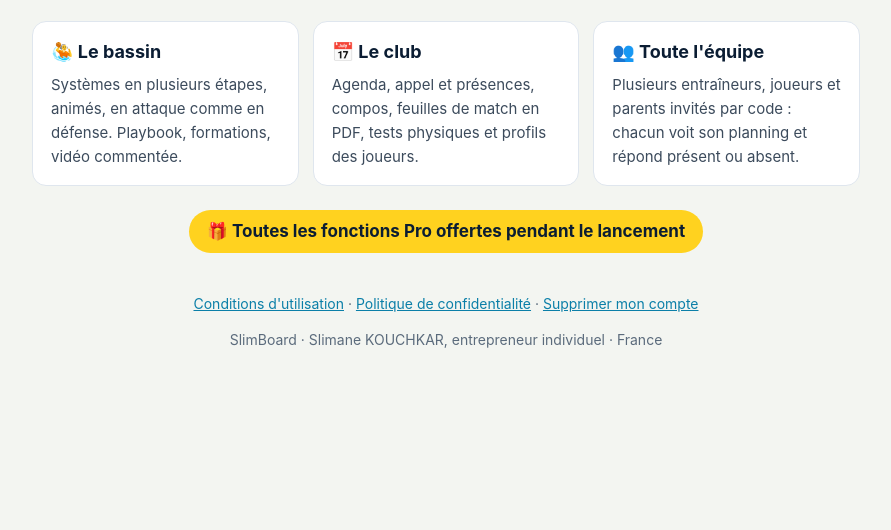
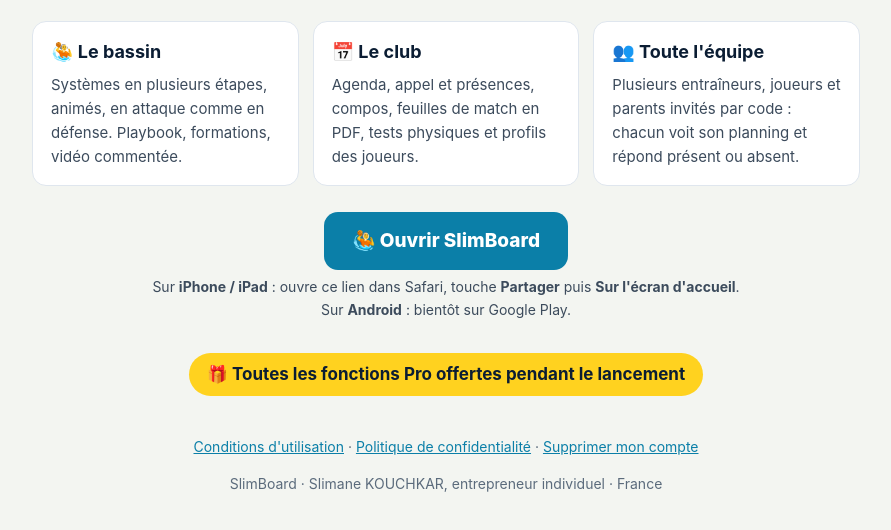
Before and after one commit to kouchkarslimane-ops/slimboard, a plain HTML site: page index.html in a window 1280 px wide. Shown: the part 328-858 px from the top of the page, without its empty margins (194-1085 px from the left). Before the commit the page ends 800 px from the top, so only its background shows below. Drawn offline with Linux system fonts and the light colour scheme.

Commit message:
Bouton Ouvrir SlimBoard

```diff
--- a/index.html
+++ b/index.html
@@ -34,6 +34,8 @@
     <div class="card"><h2>📅 Le club</h2><p>Agenda, appel et présences, compos, feuilles de match en PDF, tests physiques et profils des joueurs.</p></div>
     <div class="card"><h2>👥 Toute l'équipe</h2><p>Plusieurs entraîneurs, joueurs et parents invités par code : chacun voit son planning et répond présent ou absent.</p></div>
   </div>
+  <p style="margin:26px 0 6px"><a href="app/" style="display:inline-block;background:#0B7FA8;color:#fff;text-decoration:none;font-weight:800;font-size:19px;padding:14px 28px;border-radius:14px">🤽 Ouvrir SlimBoard</a></p>
+  <p style="font-size:14px;color:#3c4b5c;margin:0 0 8px">Sur <b>iPhone / iPad</b> : ouvre ce lien dans Safari, touche <b>Partager</b> puis <b>Sur l'écran d'accueil</b>.<br>Sur <b>Android</b> : bientôt sur Google Play.</p>
   <div class="gift">🎁 Toutes les fonctions Pro offertes pendant le lancement</div>
   <footer>
     <p><a href="conditions.html">Conditions d'utilisation</a> · <a href="confidentialite.html">Politique de confidentialité</a> · <a href="confidentialite.html#suppression">Supprimer mon compte</a></p>
```
